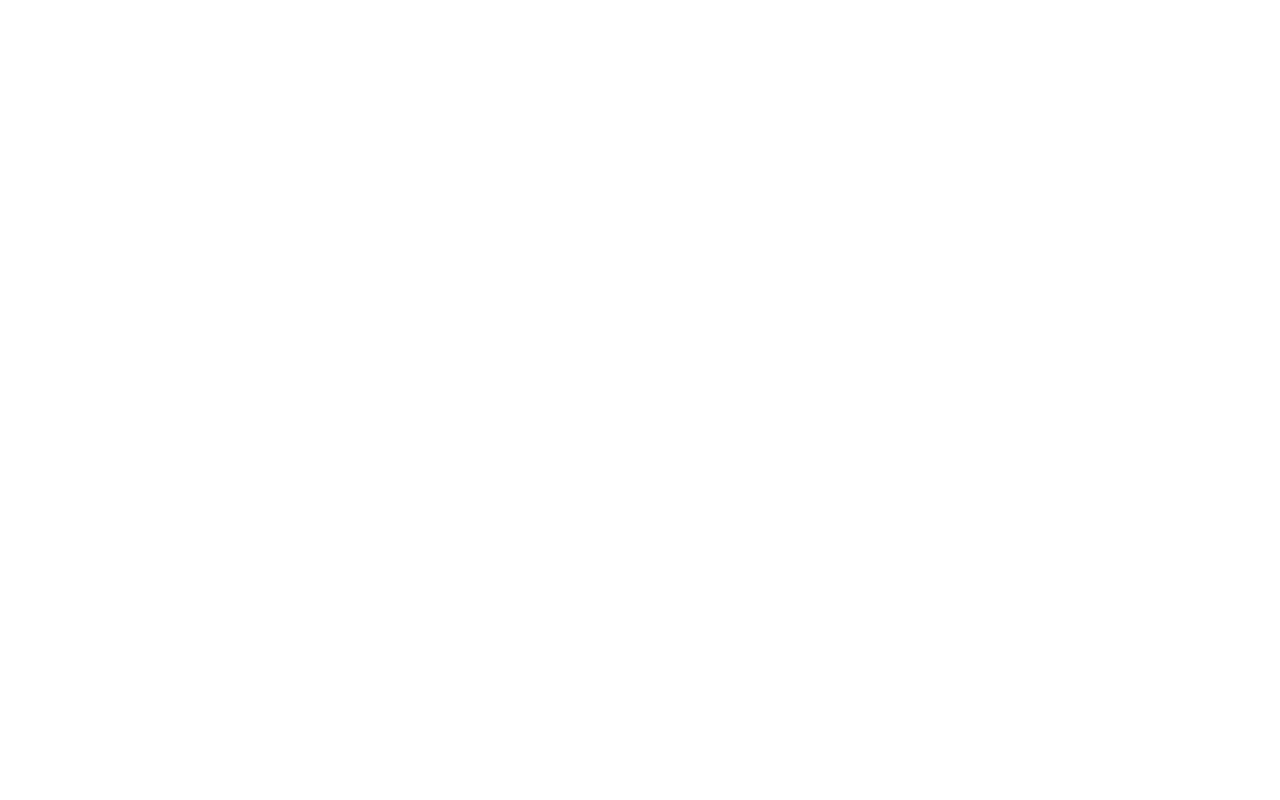
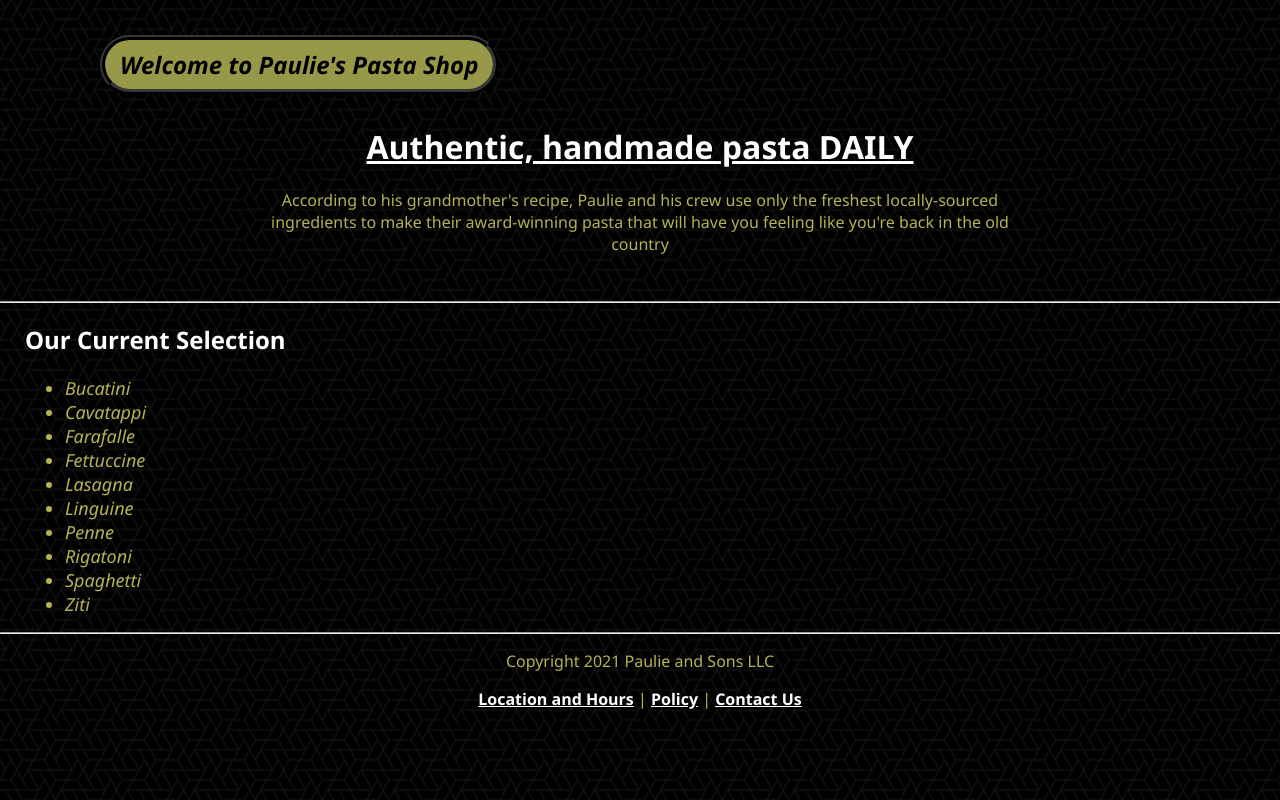
Before and after one commit to michaellinn48/CSSCheckup, a plain HTML site: page index.html in a window 1280 px wide. Drawn offline with Linux system fonts and the light colour scheme.

Commit message:
Completed site for assignment

```diff
--- a/index.html
+++ b/index.html
@@ -8,6 +8,45 @@
     <title>CSS Checkup</title>
 </head>
 <body>
+    <div class="wrapper">
+        <div id="greeting">
+            <h2>Welcome to Paulie's Pasta Shop</h2>
+        </div>
+        <div id="intro">
+            <h1>Authentic, handmade pasta DAILY</h1>
+            <p>According to his grandmother's recipe, Paulie and his crew use only the freshest locally-sourced ingredients to make their award-winning pasta that will have you feeling like you're back in the old country</p>
+        </div>
 
+        <br />
+        <hr />
+
+        <div class="pasta">
+            <h2>Our Current Selection</h2>
+            <ul>
+                <li>Bucatini</li>
+                <li>Cavatappi</li>
+                <li>Farafalle</li>
+                <li>Fettuccine</li>
+                <li>Lasagna</li>
+                <li>Linguine</li>
+                <li>Penne</li>
+                <li>Rigatoni</li>
+                <li>Spaghetti</li>
+                <li>Ziti</li>
+            </ul>
+        </div>
+
+        <hr />
+
+        <footer>
+            <p>Copyright 2021 Paulie and Sons LLC</p>
+            <p>
+                <a href="#">Location and Hours</a> |
+                <a href="#">Policy</a> |
+                <a href="#">Contact Us</a>
+            </p>
+        </footer>
+
+    </div>
 </body>
 </html>
--- a/main.css
+++ b/main.css
@@ -0,0 +1,62 @@
+body {
+    background-image: url("./assets/hex.png");
+    margin: 0;
+    font-family: 'Segoe UI', Tahoma, Geneva, Verdana, sans-serif;
+    display: flex;
+    height: 100vh;
+}
+
+.wrapper {
+    color: rgb(179, 179, 86);
+    text-align: center;
+}
+
+#greeting h2 {
+    color: black;
+    position: fixed;
+    font-style: italic;
+    padding: 8px 15px 8px 15px;
+    top: 15px;
+    left: 100px;
+    background-color: rgba(179, 179, 86, 0.844);
+    border: 5px ridge rgb(55, 55, 55);
+    border-radius: 50px;
+    /*width: 415px;*/
+}
+
+h1, h2, h3 {
+    color: white;
+}
+
+#intro {
+    margin-top: 125px;
+    width: 100vw;
+}
+
+#intro h1 {
+    text-decoration: underline;
+}
+
+#intro p {
+    padding-left: 20vw;
+    padding-right: 20vw;
+}
+
+.pasta {
+    text-align: left;
+    margin-left: 25px;
+}
+
+.pasta li {
+    font-style: italic;
+    font-size: large;
+}
+
+footer {
+    padding-bottom: 10px;
+}
+
+footer a {
+    color: white;
+    font-weight: bold;
+}
```
Also changed, not shown: assets/hex.png (added).
